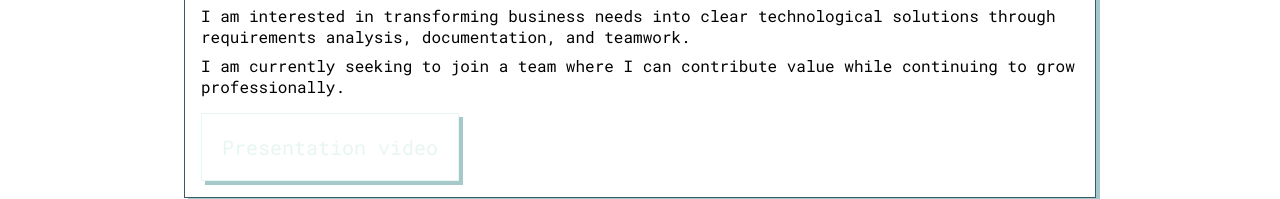
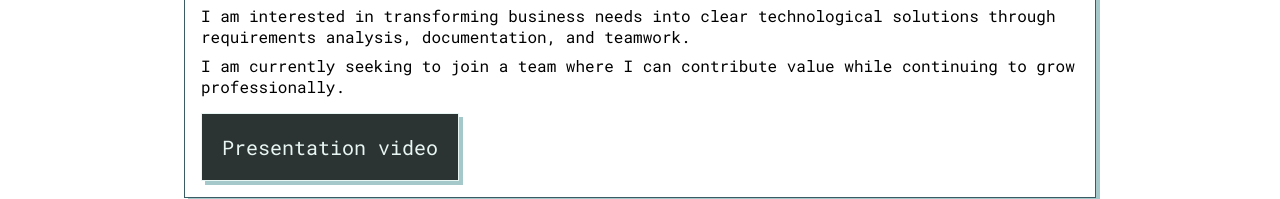
Before and after one commit to StivenAlexis/StivenAlexis.github.io, a website: page index.html in a window 1280 px wide. Shown: the part 603-802 px from the top of the page. Drawn offline with Linux system fonts and the light colour scheme.

Commit message:
minor change

```diff
--- a/index.html
+++ b/index.html
@@ -253,8 +253,6 @@
 
     <footer>
       <div class="footer-content">
-        Template made with 💞 by
-        <a href="https://github.com/chaaals" target="_blank">Charles Ching</a>
       </div>
     </footer>
   </body>
--- a/styles.css
+++ b/styles.css
@@ -304,6 +304,19 @@ button.hero-button {
 .about-video-open {
   align-self: flex-start;
   margin-top: 8px;
+}
+
+.about-video-open.hero-button {
+  background-color: var(--primary-color);
+  color: var(--accent-2);
+  border-color: var(--accent-2);
+  box-shadow: 4px 4px 0px var(--accent-1);
+}
+
+.about-video-open.hero-button:hover {
+  background-color: var(--accent-2);
+  color: var(--primary-color);
+  box-shadow: 6px 6px 0px var(--secondary-color);
 }
 
 /* Video modal */
```
